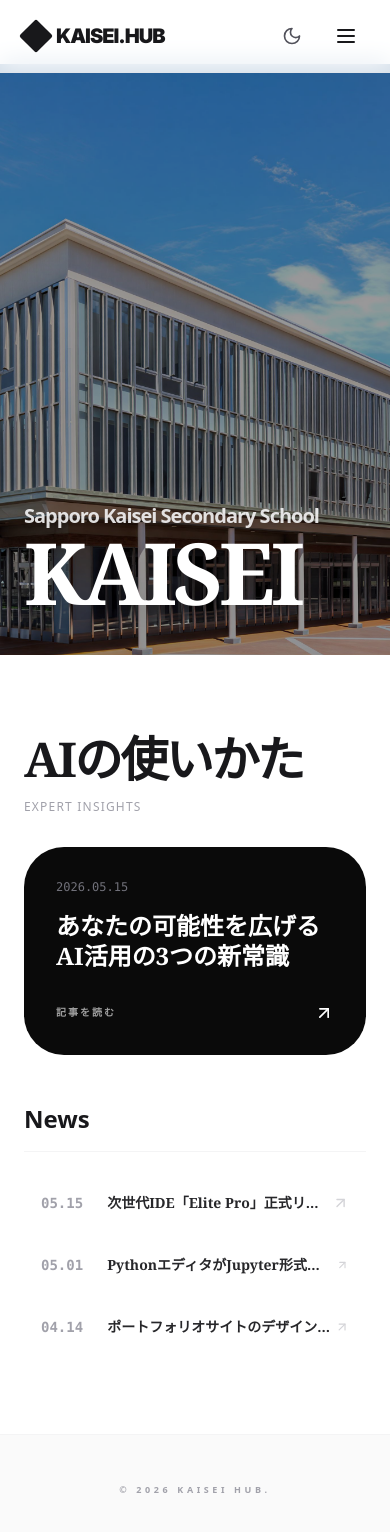
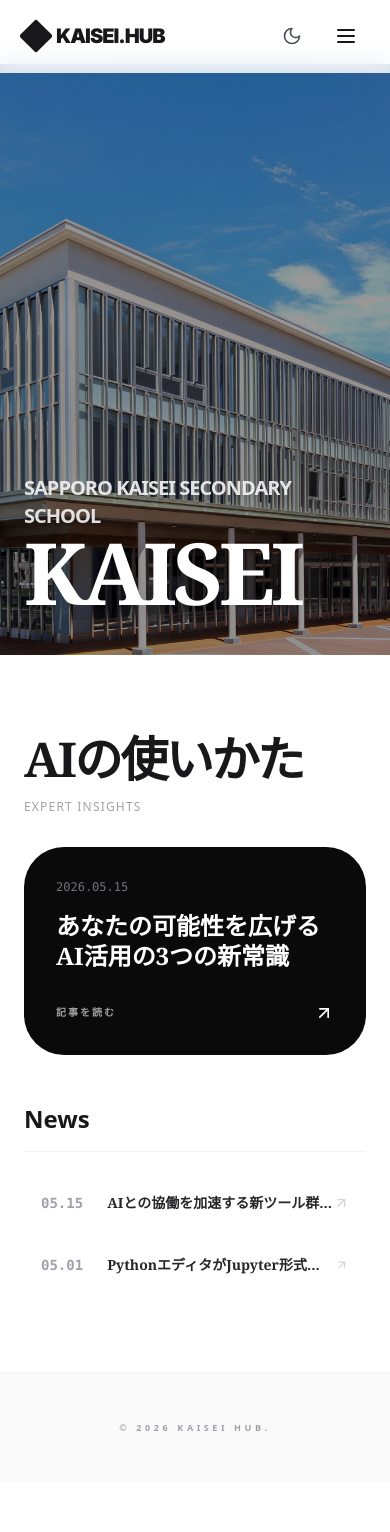
Before and after one commit to kaisei-2026/kaisei-12.-fromgoogle, a Next.js app: page /kaisei-google/ in a window 390 px wide. Shown: the top 1532 px of the page. After the commit the page ends 1482 px from the top, so only its background shows below. Built offline with nearby package versions, Linux system fonts and the light colour scheme.

Commit message:
Update page.tsx

```diff
--- a/app/page.tsx
+++ b/app/page.tsx
@@ -15,49 +15,45 @@ export default function Home() {
 
   if (!mounted) return null;
 
-  // 🌟 言語別のテキストデータを定義
   const content = {
     jp: {
-      heroSub: "Sapporo Kaisei Secondary School",
       insightsTitle: "AIの使いかた",
       insightsSub: "Expert Insights",
       articleTitle: "あなたの可能性を広げる\nAI活用の3つの新常識",
       readBtn: "記事を読む",
       newsTitle: "News",
       newsItems: [
-        { date: "2026.05.15", title: "次世代IDE「Elite Pro」正式リリース", tag: "UPDATE", link: "/tools/code-editor" },
-        { date: "2026.05.01", title: "PythonエディタがJupyter形式（.ipy）を完全サポート", tag: "FEATURE", link: "/tools/python-editor" },
-        { date: "2026.04.14", title: "ポートフォリオサイトのデザインを一新しました", tag: "INFO", link: "/blog" },
+        { date: "2026.05.15", title: "AIとの協働を加速する新ツール群を公開", tag: "UPDATE", link: "/tools" },
+        { date: "2026.05.01", title: "PythonエディタがJupyter形式（.ipy）に完全対応", tag: "FEATURE", link: "/tools/python-editor" },
       ]
     },
     en: {
-      heroSub: "Sapporo Kaisei Secondary School",
       insightsTitle: "How to use AI",
       insightsSub: "Expert Insights",
       articleTitle: "3 New Paradigms of AI\nto Expand Your Potential",
       readBtn: "Read Article",
       newsTitle: "News",
       newsItems: [
-        { date: "2026.05.15", title: "Next-gen IDE 'Elite Pro' officially released", tag: "UPDATE", link: "/tools/code-editor" },
+        { date: "2026.05.15", title: "Released new tools to accelerate AI collaboration", tag: "UPDATE", link: "/tools" },
         { date: "2026.05.01", title: "Python Editor now supports Jupyter format (.ipy)", tag: "FEATURE", link: "/tools/python-editor" },
-        { date: "2026.04.14", title: "Portfolio site design completely renewed", tag: "INFO", link: "/blog" },
       ]
     }
   };
 
-  // 選択された言語のデータを取得
   const t = content[lang];
 
   return (
-    <div className="bg-[#ffffff] text-zinc-900 font-serif selection:bg-zinc-900 selection:text-white pt-16">
+    // 🌟 ダークモード時の背景と文字色を指定 (dark:bg-[#0a0a0a] dark:text-zinc-100)
+    <div className="bg-[#ffffff] dark:bg-[#0a0a0a] text-zinc-900 dark:text-zinc-100 font-serif selection:bg-zinc-900 dark:selection:bg-white selection:text-white dark:selection:text-zinc-900 pt-16 transition-colors duration-300">
 
       <section className="relative min-h-[70vh] md:min-h-[85vh] flex flex-col justify-end px-6 md:px-20 pb-12 md:pb-20 overflow-hidden bg-zinc-900">
         <div className="absolute inset-0 z-0 bg-cover bg-center" style={{ backgroundImage: "url('/kaisei-google/bg-school.png')" }}>
           <div className="absolute inset-0 bg-black/40" />
         </div>
         <motion.div initial={{ opacity: 0, y: 30 }} animate={{ opacity: 1, y: 0 }} transition={{ duration: 1.5 }} className="relative z-10 text-white">
-          <h2 className="text-xl md:text-3xl font-bold mb-2 md:mb-4 tracking-tighter font-sans opacity-90 drop-shadow-md text-zinc-100">
-            {t.heroSub}
+          {/* 🌟 常に学校名を表示 */}
+          <h2 className="text-xl md:text-3xl font-bold mb-2 md:mb-4 tracking-tighter font-sans opacity-90 drop-shadow-md text-zinc-100 uppercase">
+            Sapporo Kaisei Secondary School
           </h2>
           <h1 className="text-[22vw] md:text-[16rem] font-bold tracking-tighter leading-[0.8] drop-shadow-2xl">
             KAISEI
@@ -70,9 +66,8 @@ export default function Home() {
           <h3 className="text-5xl md:text-7xl font-bold tracking-tighter mb-4">{t.insightsTitle}</h3>
           <p className="text-zinc-400 text-xs mb-8 md:mb-12 font-sans tracking-widest uppercase">{t.insightsSub}</p>
 
-          <Link href="/blog/coding-agent" className="group block bg-[#0a0a0a] text-white p-8 md:p-12 rounded-[2.5rem] md:rounded-[3.5rem] hover:shadow-2xl transition-all">
+          <Link href="/blog/coding-agent" className="group block bg-[#0a0a0a] dark:bg-zinc-900 text-white p-8 md:p-12 rounded-[2.5rem] md:rounded-[3.5rem] hover:shadow-2xl dark:border dark:border-zinc-800 transition-all">
             <time className="text-zinc-500 font-mono text-xs mb-4 block">2026.05.15</time>
-            {/* whitespace-pre-line を追加して \n での改行を有効に */}
             <h4 className="text-2xl md:text-4xl font-bold leading-tight mb-8 group-hover:text-emerald-400 transition-colors whitespace-pre-line">
               {t.articleTitle}
             </h4>
@@ -84,22 +79,22 @@ export default function Home() {
         </div>
 
         <div className="lg:col-span-7 flex flex-col justify-center">
-          <h3 className="text-2xl font-bold mb-6 font-sans border-b border-zinc-100 pb-4">{t.newsTitle}</h3>
+          <h3 className="text-2xl font-bold mb-6 font-sans border-b border-zinc-100 dark:border-zinc-800 pb-4">{t.newsTitle}</h3>
           <div className="space-y-2">
             {t.newsItems.map((item, i) => (
-              <Link href={item.link} key={i} className="group flex items-center justify-between p-4 md:p-6 rounded-2xl hover:bg-zinc-50 transition-all border border-transparent hover:border-zinc-100">
+              <Link href={item.link} key={i} className="group flex items-center justify-between p-4 md:p-6 rounded-2xl hover:bg-zinc-50 dark:hover:bg-zinc-900 transition-all border border-transparent hover:border-zinc-100 dark:hover:border-zinc-800">
                 <div className="flex gap-6 md:gap-10 items-center">
-                  <span className="font-mono text-zinc-400 text-sm font-bold">{item.date.slice(5)}</span>
-                  <h4 className="text-sm md:text-lg font-bold text-zinc-800 line-clamp-1">{item.title}</h4>
+                  <span className="font-mono text-zinc-400 dark:text-zinc-500 text-sm font-bold">{item.date.slice(5)}</span>
+                  <h4 className="text-sm md:text-lg font-bold text-zinc-800 dark:text-zinc-200 line-clamp-1">{item.title}</h4>
                 </div>
-                <ArrowUpRight size={18} className="text-zinc-300 group-hover:text-zinc-900" />
+                <ArrowUpRight size={18} className="text-zinc-300 dark:text-zinc-600 group-hover:text-zinc-900 dark:group-hover:text-white" />
               </Link>
             ))}
           </div>
         </div>
       </section>
 
-      <footer className="py-12 md:py-20 px-8 text-center bg-zinc-50 border-t border-zinc-100">
+      <footer className="py-12 md:py-20 px-8 text-center bg-zinc-50 dark:bg-[#111] border-t border-zinc-100 dark:border-zinc-800 transition-colors duration-300">
         <p className="text-zinc-400 text-[9px] tracking-[0.4em] font-bold uppercase font-sans">© 2026 KAISEI HUB.</p>
       </footer>
     </div>
```
